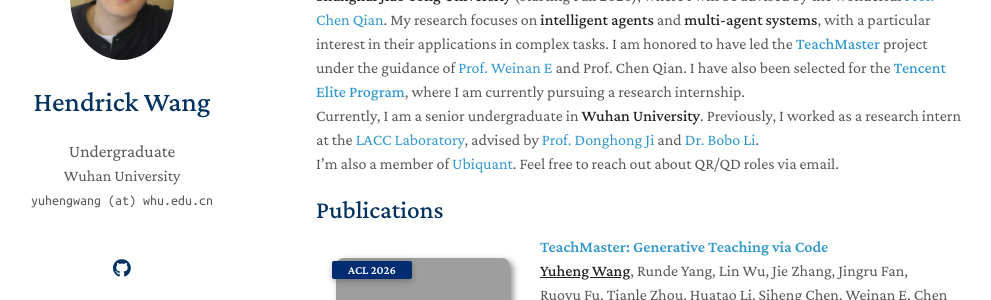
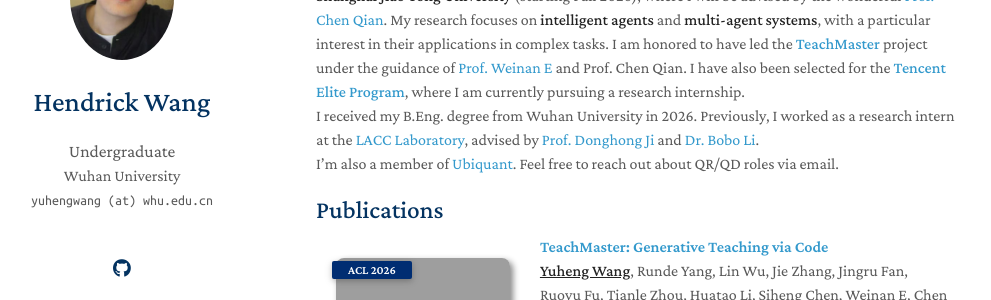
Before and after one commit to hendrick-wang/hendrick-wang.github.io, a Jekyll site: the page built from index.md, in a window 1280 px wide and 900 px high. Shown: the part 149-449 px from the top of the window, without its empty margins (154-1145 px from the left). Built offline with Jekyll 4.4.1, drawn with Linux system fonts in a browser that asks for light colours; a style sheet for code colours, icons or effects is not loaded; some of the changed text lies outside the part shown; grey boxes are pictures that could not be loaded.

Commit message:
graduation

```diff
--- a/index.md
+++ b/index.md
@@ -5,7 +5,7 @@
 ## Intro
 
 I'm Yuheng Wang (汪宇恒), an incoming Ph.D. student at the **School of Artificial Intelligence(SAI)**, **Shanghai Jiao Tong University** (starting Fall 2026), where I will be advised by the wonderful [Prof. Chen Qian](https://qianc62.github.io/). My research focuses on **intelligent agents** and **multi-agent systems**, with a particular interest in their applications in complex tasks. I am honored to have led the **[TeachMaster](https://www.teachmaster.cn/)** project under the guidance of [Prof. Weinan E](https://web.math.princeton.edu/~weinan/) and Prof. Chen Qian. I have also been selected for the **[Tencent Elite Program](https://join.qq.com/login.html?state=https%3A%2F%2Fjoin.qq.com%2Fprogress.html)**, where I am currently pursuing a research internship.<br>
-Currently, I am a senior undergraduate in **Wuhan University**. Previously, I worked as a research intern at the [LACC Laboratory](http://lacc.whu.edu.cn/), advised by [Prof. Donghong Ji](http://lacc.whu.edu.cn/index.php/home/read/24) and [Dr. Bobo Li](https://www.libobo.site/).
+I received my B.Eng. degree from Wuhan University in 2026. Previously, I worked as a research intern at the [LACC Laboratory](http://lacc.whu.edu.cn/), advised by [Prof. Donghong Ji](http://lacc.whu.edu.cn/index.php/home/read/24) and [Dr. Bobo Li](https://www.libobo.site/).
 <br>
 I’m also a member of [Ubiquant](https://www.ubiquant.com/). Feel free to reach out about QR/QD roles via email.
 
@@ -21,6 +21,7 @@
 {% include_relative _includes/services.md %}
 
 ## Honors and Awards
+- **Outstanding Graduate**, Wuhan University, 2026
 - **Leijun Scholarship**, Wuhan University, 2025
 - **Huawei Scholarship**, Wuhan University (Top 1% Faculty-wide), 2024
 - **WHU Excellent Scholarship**, Wuhan University, 2022 - 2024
```
Also changed, not shown: other parts of index.md (+0 -1 lines).
